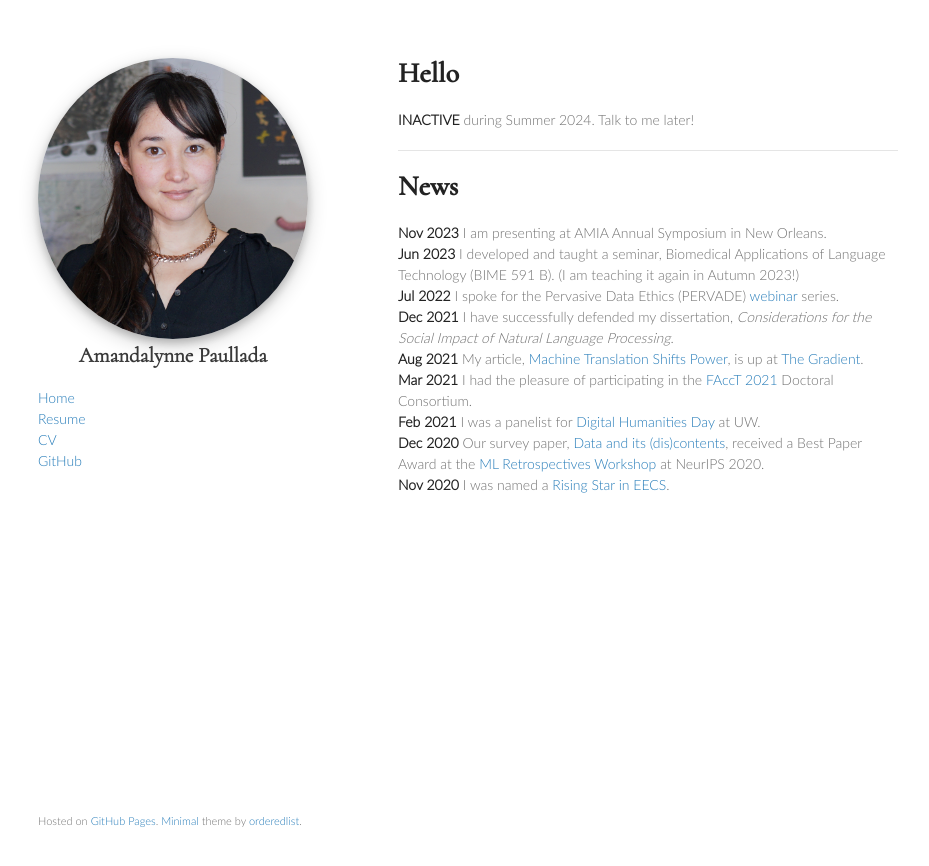
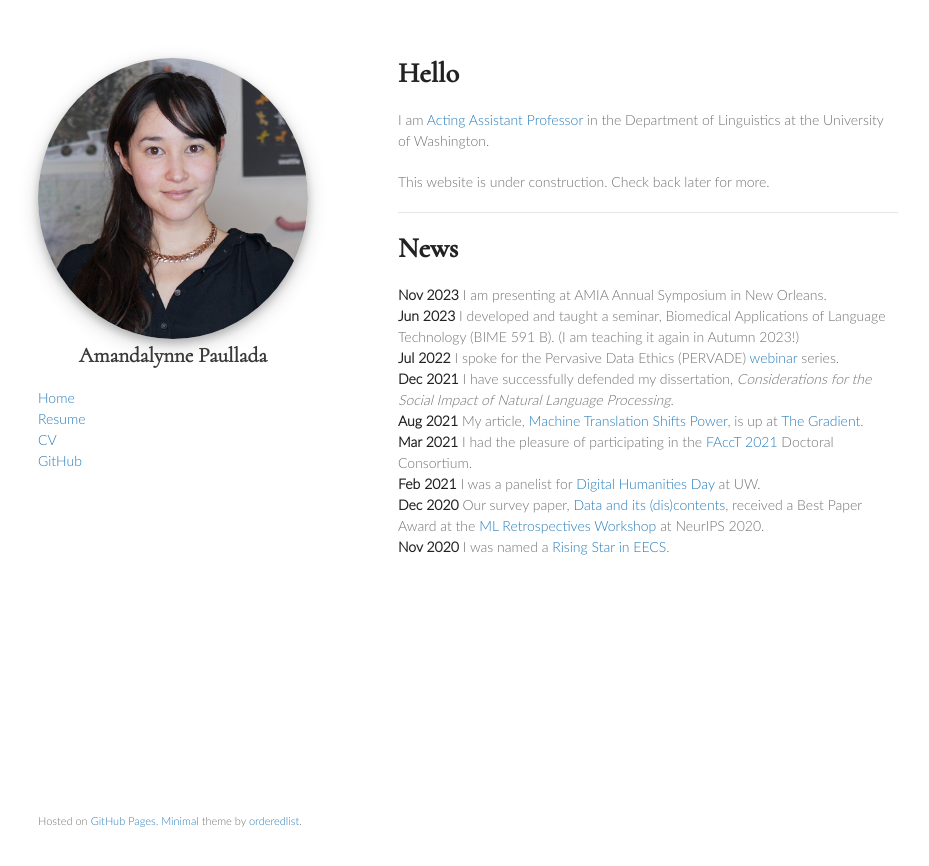
Before and after one commit to amandalynne/amandalynne.github.io, a Jekyll site: the page built from index.md, in a window 1280 px wide. Shown: the top 866 px of the page, without its empty margins (172-1101 px from the left). Built offline with Jekyll 4.4.1, drawn with Linux system fonts in a browser that asks for light colours; our own code applies the rules of GitHub Pages for plain Markdown files.

Commit message:
Update index.md

```diff
--- a/index.md
+++ b/index.md
@@ -1,7 +1,9 @@
 
 # Hello
 
-**INACTIVE** during Summer 2024. Talk to me later!
+I am [Acting Assistant Professor](https://linguistics.washington.edu/people/amandalynne-paullada) in the Department of Linguistics at the University of Washington.
+
+This website is under construction. Check back later for more.
 
 ----
 
```
